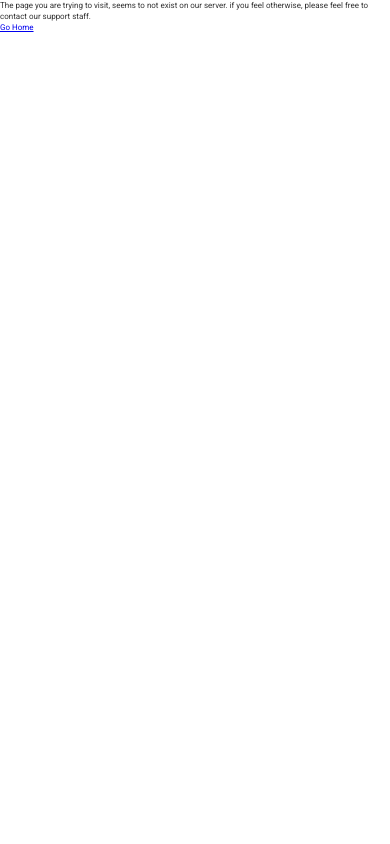
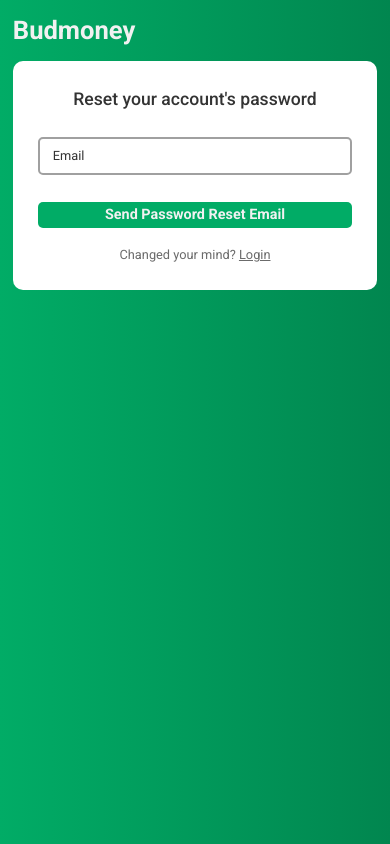
Before and after one commit to abmoh1379/budmoney, a React (Create React App) app: page /reset-password in a window 390 px wide. Built offline with nearby package versions, Linux system fonts and the light colour scheme; no server answers.

Commit message:
added forgot password feature

```diff
--- a/src/actions/auth.js
+++ b/src/actions/auth.js
@@ -4,7 +4,8 @@
   signInWithEmailAndPassword,
   signOut,
   signInWithPopup,
-  sendEmailVerification
+  sendEmailVerification,
+  sendPasswordResetEmail
 } from "firebase/auth";
 import { auth, googleProvider } from "../firebase/firebase";
 
@@ -30,6 +31,7 @@
       // we handle the switch case statement for different e.codes in auth slice.
       return e.code;
     } finally {
+
     }
   }
 );
@@ -70,3 +72,14 @@
 
   }
 })
+
+export const startSendPasswordResetEmail = createAsyncThunk('auth/startSendPasswordResetEmail', async (userEmail, {getState, dispatch}) => {
+  try {
+    await sendPasswordResetEmail(auth, userEmail);
+  } catch (e) {
+      console.log(e.code);
+      return e.code;
+  } finally {
+
+  }
+})
--- a/src/components/loginAndSignup/AuthForm.js
+++ b/src/components/loginAndSignup/AuthForm.js
@@ -6,16 +6,31 @@
 import PrimaryBtn from "../app/UI/PrimaryBtn";
 import Loader from "../UI/Loader";
 
-const AuthForm = ({ authLoading, authError, onAuthFormSubmittion, onGoogleSignUp, onGoogleLogin }) => {
+const AuthForm = ({
+  authLoading,
+  authError,
+  onAuthFormSubmittion,
+  onGoogleSignUp,
+  onGoogleLogin,
+  // setResetPassEmailSuccessMsg is for figuring out when the message is succesfully sent to the users email
+  setResetPassEmailSuccessMsg,
+  // this is a timer for send reset password email, to disable the btn for 60sec.
+  sendResetPassEmailTimer
+}) => {
   // this state is used for hidden input to validate if the form is being filled with bots.
-  const [hiddenInputValue, setHiddenInputValue] = useState('');
+  const [hiddenInputValue, setHiddenInputValue] = useState("");
   // we rename the state to make things more clear, we adding this feature so that the user who accidently wrote in signup form but now wants to login, will still have inputs filled when visiting login page and vice-versa
-  const { pathname, state : linkState } = useLocation();
-  const currentPage = pathname === "/sign-up" ? "sign-up" : "login";
+  const { pathname, state: linkState } = useLocation();
+  const currentPage =
+    pathname === "/sign-up"
+      ? "sign-up"
+      : pathname === "/login"
+      ? "login"
+      : "reset-password";
 
   const onHiddenInputChange = (e) => {
     setHiddenInputValue(e.target.value);
-  }
+  };
   // Email useInput hook setup
   const emailInputValidator = useCallback((value) => {
     if (value.length === 0) {
@@ -35,7 +50,10 @@
     error: emailError,
     isInputValid: isEmailValid,
     inputDispatcher: emailDispatcher,
-  } = useInput(!!linkState ? (linkState.email && linkState.email) : '', emailInputValidator);
+  } = useInput(
+    !!linkState ? linkState.email && linkState.email : "",
+    emailInputValidator
+  );
 
   // Password useInput hook setup
   const passwordInputValidator = useCallback(
@@ -63,7 +81,10 @@
     error: passwordError,
     isInputValid: isPasswordValid,
     inputDispatcher: passwordDispatcher,
-  } = useInput(!!linkState ? (linkState.password && linkState.password) : '', passwordInputValidator);
+  } = useInput(
+    !!linkState ? linkState.password && linkState.password : "",
+    passwordInputValidator
+  );
 
   // Password useInput hook setup
   const confirmPasswordInputValidator = useCallback(
@@ -90,11 +111,20 @@
   //   checking if form is valid for enabling the btn and let submit happen
   let isFormValid = false;
   if (currentPage === "sign-up") {
-    if (isEmailValid && isPasswordValid && isConfirmPasswordValid && !hiddenInputValue) {
+    if (
+      isEmailValid &&
+      isPasswordValid &&
+      isConfirmPasswordValid &&
+      !hiddenInputValue
+    ) {
+      isFormValid = true;
+    }
+  } else if (currentPage === "login") {
+    if (isEmailValid && isPasswordValid && !hiddenInputValue) {
       isFormValid = true;
     }
   } else {
-    if (isEmailValid && isPasswordValid && !hiddenInputValue) {
+    if (isEmailValid && !hiddenInputValue) {
       isFormValid = true;
     }
   }
@@ -103,21 +133,29 @@
     e.preventDefault();
 
     emailDispatcher({ type: "INPUT_TOUCHED_TRUE" });
-    passwordDispatcher({ type: "INPUT_TOUCHED_TRUE" });
     if (currentPage === "sign-up") {
       confirmPasswordDispatcher({ type: "INPUT_TOUCHED_TRUE" });
+      passwordDispatcher({ type: "INPUT_TOUCHED_TRUE" });
+    } else if (currentPage === "login") {
+      passwordDispatcher({ type: "INPUT_TOUCHED_TRUE" });
     }
 
-    if (isFormValid) {
+    if (isFormValid && (currentPage === "sign-up" || currentPage === "login")) {
       onAuthFormSubmittion({
         email: emailValue.trim(),
         password: passwordValue.trim(),
       });
+    } else if (isFormValid && currentPage === "reset-password") {
+      onAuthFormSubmittion(emailValue.trim());
     }
   };
 
   const containerTitle =
-    currentPage === "sign-up" ? "Create an account" : "Sign in to your account";
+    currentPage === "sign-up"
+      ? "Create an account"
+      : currentPage === "login"
+      ? "Sign in to your account"
+      : `Reset your account's password`;
 
   let formSubmitBtnText;
   if (currentPage === "sign-up") {
@@ -128,7 +166,7 @@
     } else {
       formSubmitBtnText = "Sign up";
     }
-  } else {
+  } else if (currentPage === "login") {
     if (authLoading) {
       formSubmitBtnText = (
         <Loader spinerColor="#fff" spinnerWidth="27" spinnerHeight="27" />
@@ -136,26 +174,65 @@
     } else {
       formSubmitBtnText = "Login";
     }
+  } else if (currentPage === "reset-password") {
+    if (authLoading) {
+      formSubmitBtnText = (
+        <Loader spinerColor="#fff" spinnerWidth="27" spinnerHeight="27" />
+      );
+    } else {
+      if(sendResetPassEmailTimer === -1) {
+        formSubmitBtnText = "Send Password Reset Email";
+      } else {
+        formSubmitBtnText = `Send Password Reset Email in ${sendResetPassEmailTimer}...`;
+      }
+    }
   }
 
+  // we disable the button for 60s after request for reset pass email
+  // we also need to disable the button while loading to avoid too many attempts and bugging the process.
+  let disableFormBtn = false;
+  if(currentPage === 'reset-password') {
+    if(sendResetPassEmailTimer === -1) {
+      disableFormBtn = false;
+    } else {
+      disableFormBtn = true;
+    }
+  }
+
+  if(authLoading) {
+    disableFormBtn = true;
+  }
+
+  // we only use formParagraph for signup and login page.
   const formParagraph =
     currentPage === "sign-up"
       ? "Already have an account? "
       : `Doesn't have an account? `;
+
+  // we only use formParagraphLink for signup and login page.
   const formParagraphLink =
     currentPage === "sign-up" ? "Login here!" : "Sign up here!";
+  // we only use google button for signup and login page.
   const googleBtnLabel =
     currentPage === "sign-up" ? "Sign up with google" : "Sign in with google";
+  // we only use formParagraphLinkTo for signup and login page.
   const formParagraphLinkTo = currentPage === "sign-up" ? "/login" : "/sign-up";
+  // we only use linStateData for signup and login page.
   const linkStateData = {
-    email : !!emailValue ? emailValue : '',
-    password : !!passwordValue ? passwordValue : '',
-  }
+    email: !!emailValue ? emailValue : "",
+    password: !!passwordValue ? passwordValue : "",
+  };
 
   return (
     <article className="form-container">
       <h2 className="form-container__title">{containerTitle}</h2>
+      {authError && (
         <p className="form-container__error-message">{authError}</p>
+      )}
+      {/* we conditionally render this success msg, for it not being available in login and signup page.*/}
+      {!!setResetPassEmailSuccessMsg && (
+        <p className="form-container__success-message">{setResetPassEmailSuccessMsg}</p>
+      )}
       <form className="form-container__form" onSubmit={onFormSubmit}>
         {/* this hidden input, could never be filled with a real user, so we use it as a way validating form being filled with bots.*/}
         <input
@@ -185,12 +262,13 @@
           </div>
           <p className="form-container__input-error">{emailError}</p>
         </section>
+        {(currentPage === "login" || currentPage === "sign-up") && (
           <section className="form-container__input-container">
             {/* we need this input-label-container for the effect of label we need.*/}
             <div className="form-container__input-label-container">
               <input
                 className={`form-container__input${
-                passwordError ?" form-container__input--invalid" : ""
+                  passwordError ? " form-container__input--invalid" : ""
                 }`}
                 type="password"
                 placeholder=""
@@ -206,6 +284,7 @@
             </div>
             <p className="form-container__input-error">{passwordError}</p>
           </section>
+        )}
         {/* we are allowed to conditionally render this due to login absolutely should not have the confirm password input*/}
         {currentPage === "sign-up" && (
           <section className="form-container__input-container">
@@ -213,9 +292,7 @@
             <div className="form-container__input-label-container">
               <input
                 className={`form-container__input${
-                  confirmPasswordError
-                    ? " form-container__input--invalid"
-                    : ""
+                  confirmPasswordError ? " form-container__input--invalid" : ""
                 }`}
                 type="password"
                 placeholder=""
@@ -237,21 +314,44 @@
             </p>
           </section>
         )}
-        <PrimaryBtn className="button--flex-align-stretch" type="submit">
+        <PrimaryBtn className="button--flex-align-stretch" type="submit" disabled = {disableFormBtn}>
           {formSubmitBtnText}
         </PrimaryBtn>
+        {currentPage === "reset-password" && (
+          <p className="form-container__paragraph">
+            Changed your mind?{" "}
+          <Link className="form-container__prargraph-link" to="/login">
+            Login
+          </Link>
+          </p>
+        )}
+        {(currentPage === "login" || currentPage === "sign-up") && (
           <GoogleButton
             label={googleBtnLabel}
             type="dark"
             onClick={() => {
-            if(currentPage === 'sign-up') {
+              if (currentPage === "sign-up") {
                 onGoogleSignUp();
               } else {
                 onGoogleLogin();
               }
             }}
           />
+        )}
       </form>
+      {currentPage === "login" && (
+        <p className="form-container__paragraph">
+          Forgot your password?{" "}
+          <Link
+            className="form-container__prargraph-link"
+            to="/reset-password"
+            state={{ email: !!emailValue ? emailValue : "" }}
+          >
+            Click here!
+          </Link>
+        </p>
+      )}
+      {(currentPage === "login" || currentPage === "sign-up") && (
         <p className="form-container__paragraph">
           {formParagraph}
           <Link
@@ -262,6 +362,7 @@
             {formParagraphLink}
           </Link>
         </p>
+      )}
     </article>
   );
 };
--- /dev/null
+++ b/src/pages/ForgotPassword.js
@@ -0,0 +1,117 @@
+import React, { useEffect, useReducer, useRef } from "react";
+import { Link } from "react-router-dom";
+import { connect } from "react-redux";
+import {
+  selectAuthError,
+  selectAuthLoading,
+  resetErrorAndLoading,
+} from "../slices/auth";
+import { startSendPasswordResetEmail } from "../actions/auth";
+import AuthForm from "../components/loginAndSignup/AuthForm";
+import MainElement from "../components/UI/MainElement";
+
+const resetPassReducer = (state, action) => {
+  switch (action.type) {
+    case "SET_SUCCESS_MSG": {
+      return {
+        ...state,
+        resetPassEmailSuccessMsg: action.payload,
+      };
+    }
+    case "START_BTN_TIMER": {
+      return {
+        ...state,
+        sendResetPassEmailTimer: 60,
+      };
+    }
+    case "REDUCE_TIMER_BY_1": {
+      return {
+        ...state,
+        sendResetPassEmailTimer: state.sendResetPassEmailTimer - 1,
+      };
+    }
+    default:
+      return state;
+  }
+};
+
+const resetPassInitialState = {
+  resetPassEmailSuccessMsg: "",
+  sendResetPassEmailTimer: -1,
+};
+
+const ForgotPassword = ({
+  authError,
+  authLoading,
+  startSendPasswordResetEmail,
+  resetErrorAndLoading,
+}) => {
+  // this useRef is used to stop the interval
+  const resetPassIntervalRef = useRef();
+  const [
+    { resetPassEmailSuccessMsg, sendResetPassEmailTimer },
+    resetPassDispatcher,
+  ] = useReducer(resetPassReducer, resetPassInitialState);
+  const onAuthFormSubmittion = async (userEmail) => {
+    resetPassDispatcher({ type: "SET_SUCCESS_MSG", payload: "" });
+    try {
+      await startSendPasswordResetEmail(userEmail);
+      resetPassDispatcher({
+        type: "SET_SUCCESS_MSG",
+        payload: `Reset password email has been succesfully sent to ${userEmail}`,
+      });
+      resetPassDispatcher({ type: "START_BTN_TIMER" });
+      resetPassIntervalRef.current = setInterval(() => {
+        resetPassDispatcher({ type: "REDUCE_TIMER_BY_1" });
+      }, 1000);
+    } catch (e) {
+    } finally {
+    }
+  };
+
+  useEffect(() => {
+    if (sendResetPassEmailTimer < 0) {
+       clearInterval(resetPassIntervalRef.current);
+    }
+  }, [sendResetPassEmailTimer]);
+  //   to remove any potential error and loadings we might have from login and signup page.
+  useEffect(() => {
+    resetErrorAndLoading();
+  }, [resetErrorAndLoading]);
+  return (
+    <div className="app-reset-pass">
+      <header className="app-reset-pass__header">
+        <h1 className="app-reset-pass__header-title">
+          <Link className="app-reset-pass__header-link" to="/">
+            Budmoney
+          </Link>
+        </h1>
+      </header>
+      <MainElement>
+        <AuthForm
+          authError={authError}
+          authLoading={authLoading}
+          onAuthFormSubmittion={onAuthFormSubmittion}
+          setResetPassEmailSuccessMsg={resetPassEmailSuccessMsg}
+          sendResetPassEmailTimer = {sendResetPassEmailTimer}
+        />
+      </MainElement>
+    </div>
+  );
+};
+
+const mapStateToProps = (state, props) => {
+  return {
+    authError: selectAuthError(state),
+    authLoading: selectAuthLoading(state),
+  };
+};
+
+const mapDispatchToProps = (dispatch, props) => {
+  return {
+    startSendPasswordResetEmail: (userEmail) =>
+      dispatch(startSendPasswordResetEmail(userEmail)),
+    resetErrorAndLoading: () => dispatch(resetErrorAndLoading()),
+  };
+};
+export default connect(mapStateToProps, mapDispatchToProps)(ForgotPassword);
--- a/src/routers/AppRoutes.js
+++ b/src/routers/AppRoutes.js
@@ -13,6 +13,8 @@
 const LandingPageLazy = lazy(() => import("../pages/LandingPage"));
 const LoginPageLazy = lazy(() => import("../pages/LoginPage"));
 const SignUpLazy = lazy(() => import("../pages/SignUpPage"));
+const ForgotPasswordLazy = lazy(() => import('../pages/ForgotPassword'));
+
 
 const AppRoutes = () => {
   return (
@@ -23,6 +25,7 @@
           <Route index element={<LandingPageLazy />} />
           <Route path="login" element={<LoginPageLazy />} />
           <Route path="sign-up" element={<SignUpLazy />} />
+          <Route path="reset-password" element = {<ForgotPasswordLazy />} />
         </Route>
         {/* protected routes*/}
         <Route element={<PrivateRoute />}>
--- a/src/slices/auth.js
+++ b/src/slices/auth.js
@@ -4,7 +4,8 @@
   startLogInWithEmailAndPassword,
   startLogout,
   startSignInWithGooglePopUp,
-  startSendEmailVerification
+  startSendEmailVerification,
+  startSendPasswordResetEmail,
 } from "../actions/auth";
 
 const initialState = {
@@ -20,7 +21,7 @@
   initialState,
   reducers: {
     login: {
-      reducer: (state, { payload: { uid, emailVerified, email }}) => {
+      reducer: (state, { payload: { uid, emailVerified, email } }) => {
         state.uid = uid;
         state.emailVerified = emailVerified;
         state.email = email;
@@ -69,7 +70,8 @@
               "Popup has been closed by the user before finalizing the operation. Please try again!";
             break;
           // the payload could only come from catch of asyncThunkFunction, so if the case does not exist, the payload is still some error with some code. we display the error code that firebase sends us.
-          default : state.error = payload;
+          default:
+            state.error = payload;
         }
       })
       .addCase(startSignInWithGooglePopUp.rejected, (state, action) => {
@@ -126,7 +128,8 @@
               state.error = "User account is disabled!";
               break;
             // the payload could only come from catch of asyncThunkFunction, so if the case does not exist, the payload is still some error with some code. we display the error code that firebase sends us.
-            default : state.error = payload;
+            default:
+              state.error = payload;
           }
         }
       )
@@ -203,13 +206,28 @@
       })
       .addCase(startLogout.rejected, (state, action) => {
         state.loading = false;
-      }).addCase(startSendEmailVerification.pending, (state, action) => {
-
-      }).addCase(startSendEmailVerification.fulfilled, (state, action) => {
-
-      }).addCase(startSendEmailVerification.rejected, (state, action) => {
-
       })
+      .addCase(startSendEmailVerification.pending, (state, action) => {})
+      .addCase(startSendEmailVerification.fulfilled, (state, action) => {})
+      .addCase(startSendEmailVerification.rejected, (state, action) => {})
+      .addCase(startSendPasswordResetEmail.pending, (state, action) => {
+        state.loading = true;
+        state.error = false;
+      })
+      .addCase(startSendPasswordResetEmail.fulfilled, (state, { payload }) => {
+        state.loading = false;
+        if (payload) {
+          switch (payload) {
+            case "auth/network-request-failed":
+              state.error =
+                "A network request has failed. Please check your network connection!";
+              break;
+            default:
+              state.error = payload;
+          }
+        }
+      })
+      .addCase(startSendPasswordResetEmail.rejected, (state, action) => {});
   },
 });
 
--- a/src/styles/components/app/components/_expenseForm.css
+++ b/src/styles/components/app/components/_expenseForm.css
@@ -1,13 +1,11 @@
-.app-expense-form{
+.app-expense-form {
   display: grid;
   grid-template-columns: 1fr;
   row-gap: var(--SMALL-SIZE);
-
-    /* for hidden input */
-    position: relative;
 }
 .app-expense-form__hidden-input {
-    position: absolute;
+  /* we use fixed, because the focus will not move to page to input anymore with fixed. however, position = absolute does that. */
+  position: fixed;
   left: 100vw;
 }
 
@@ -19,7 +17,7 @@
   width: 100%;
 }
 
-.app-expense-form__input{
+.app-expense-form__input {
   padding: var(--SMALL-SIZE);
   border-radius: 5px;
   border: 2px solid var(--GRAY-COLOR-SHADE-LVL4);
@@ -33,19 +31,18 @@
 }
 
 .app-expense-form__input:focus,
-.app-expense-form__textarea:focus{
+.app-expense-form__textarea:focus {
   outline: 2px solid var(--GRAY-COLOR-TINT-LVL5);
 }
 
-
-.app-expense-form__input-error{
+.app-expense-form__input-error {
   color: var(--ERROR-COLOR);
   font-size: var(--FONT-MEDIUM-V1);
   font-weight: var(--FONT-WEIGHT-BOLD);
   padding-left: var(--SMALL-SIZE);
 }
 
-.app-expense-form__textarea{
+.app-expense-form__textarea {
   padding: var(--SMALL-SIZE);
   border-radius: 5px;
   border: 1px solid var(--GRAY-COLOR-SHADE-LVL4);
@@ -59,17 +56,15 @@
   gap: var(--MEDIUM-SIZE);
 }
 
-
 /* this media query is there only for fixing the btns taking the whole width of form. we onlyt have 1 450px media query. */
-@media only screen and (min-width : 450px) {
-    .app-expense-form__btn-container{
+@media only screen and (min-width: 450px) {
+  .app-expense-form__btn-container {
     flex-direction: row;
   }
 }
-@media only screen and (min-width : 576px) {
-    .app-expense-form{
+@media only screen and (min-width: 576px) {
+  .app-expense-form {
     /* for fixing the btn to not take the full width of form. */
     justify-items: start;
   }
-
 }
--- a/src/styles/components/loginAndSignup/components/_authForm.css
+++ b/src/styles/components/loginAndSignup/components/_authForm.css
@@ -10,7 +10,7 @@
   display: flex;
   flex-direction: column;
   align-items: center;
-  gap: var(--SMALL-SIZE);
+  gap: var(--MEDIUM-SIZE);
 }
 
 .form-container__title {
@@ -23,27 +23,33 @@
   font-size: var(--FONT-MEDIUM-V2);
   font-weight: var(--FONT-WEIGHT-BOLD);
   color: var(--ERROR-COLOR);
-  border-top: 2px solid var(--ERROR-COLOR);
-  border-bottom: 2px solid var(--ERROR-COLOR);
-   width: 100%;
-   text-align: center;
-
-   margin-bottom: var(--LARGE-SIZE);
+  padding: var(--EXTRA-SMALL-SIZE);
+  border-radius: 5px;
+  background: var(--ERROR-BACKGROUND);
+  width: 100%;
+  text-align: center;
+  margin-bottom: var(--LARGE-SIZE);
 }
-
+.form-container__success-message {
+  font-weight: var(--FONT-WEIGHT-BOLD);
+  font-size: var(--FONT-MEDIUM-V1);
+  text-align: center;
+  color: var(--PRIMARY-COLOR-TINT-LVL4);
+  border-radius: 5px;
+  background: var(--PRIMARY-COLOR-SHADE-LVL2);
+  padding: var(--EXTRA-SMALL-SIZE);
+}
 .form-container__form {
   display: flex;
   flex-direction: column;
   align-items: center;
   gap: var(--LARGE-SIZE);
   width: 100%;
-
-  /* for hidden input */
-  position: relative;
 }
 /* a hidden form that needs to not be seen by user at any circumstances and to be able to be filled with bots. */
 .form-container__hidden-input {
-  position: absolute;
+  /* we use fixed, because the focus will not move to page to input anymore with fixed. however, position = absolute does that. */
+  position: fixed;
   left: 100vw;
 }
 
@@ -101,7 +107,6 @@
   padding-left: var(--SMALL-SIZE);
   font-weight: var(--FONT-WEIGHT-BOLD);
 }
-
 .form-container__paragraph {
   font-size: var(--FONT-MEDIUM-V1);
   color: var(--GRAY-COLOR-TINT-LVL5);
--- /dev/null
+++ b/src/styles/components/loginAndSignup/pages/_forgotPassword.css
@@ -0,0 +1,38 @@
+.app-reset-pass {
+    min-height: 100vh;
+    background: linear-gradient(
+        to right,
+        var(--PRIMARY-COLOR-TINT-LVL5),
+        var(--PRIMARY-COLOR-TINT-LVL4)
+      );
+
+      padding: var(--MEDIUM-SIZE);
+
+      display: flex;
+      flex-direction: column;
+      gap: var(--MEDIUM-SIZE);
+}
+
+.app-reset-pass__header {
+
+}
+
+.app-reset-pass__header-title {
+
+}
+
+.app-reset-pass__header-link:any-link {
+    font-size: var(--FONT-LARGE-V2);
+    color: var(--GRAY-COLOR-SHADE-LVL1);
+    text-decoration: none;
+    font-weight: var(--FONT-WEIGHT-BOLDER);
+}
+
+.app-reset-pass__header-link:active,
+.app-reset-pass__header-link:hover {
+/* no styles needed */
+}
+
+.app-reset-pass__header-link:focus {
+    /* no styles needed */
+}
--- a/src/styles/components/loginAndSignup/pages/_login.css
+++ b/src/styles/components/loginAndSignup/pages/_login.css
@@ -14,9 +14,6 @@
     color: var(--GRAY-COLOR-SHADE-LVL1);
     font-weight: var(--FONT-WEIGHT-BOLDER);
 }
-.app-login__title-link {
-}
-
 
 .app-login__title-link:any-link {
     text-decoration: none;
--- a/src/styles/components/styles.css
+++ b/src/styles/components/styles.css
@@ -27,4 +27,5 @@
 @import url(app/components/_verifyEmail.css);
 @import url(loginAndSignup/pages/_login.css);
 @import url(loginAndSignup/pages/_signUp.css);
+@import url(loginAndSignup/pages/_forgotPassword.css);
 @import url(loginAndSignup/components/_authForm.css);
```
Also changed, not shown: src/pages/LoginPage.js (+25 -12 lines). Lines whose indentation alone changed are shown as unchanged.
